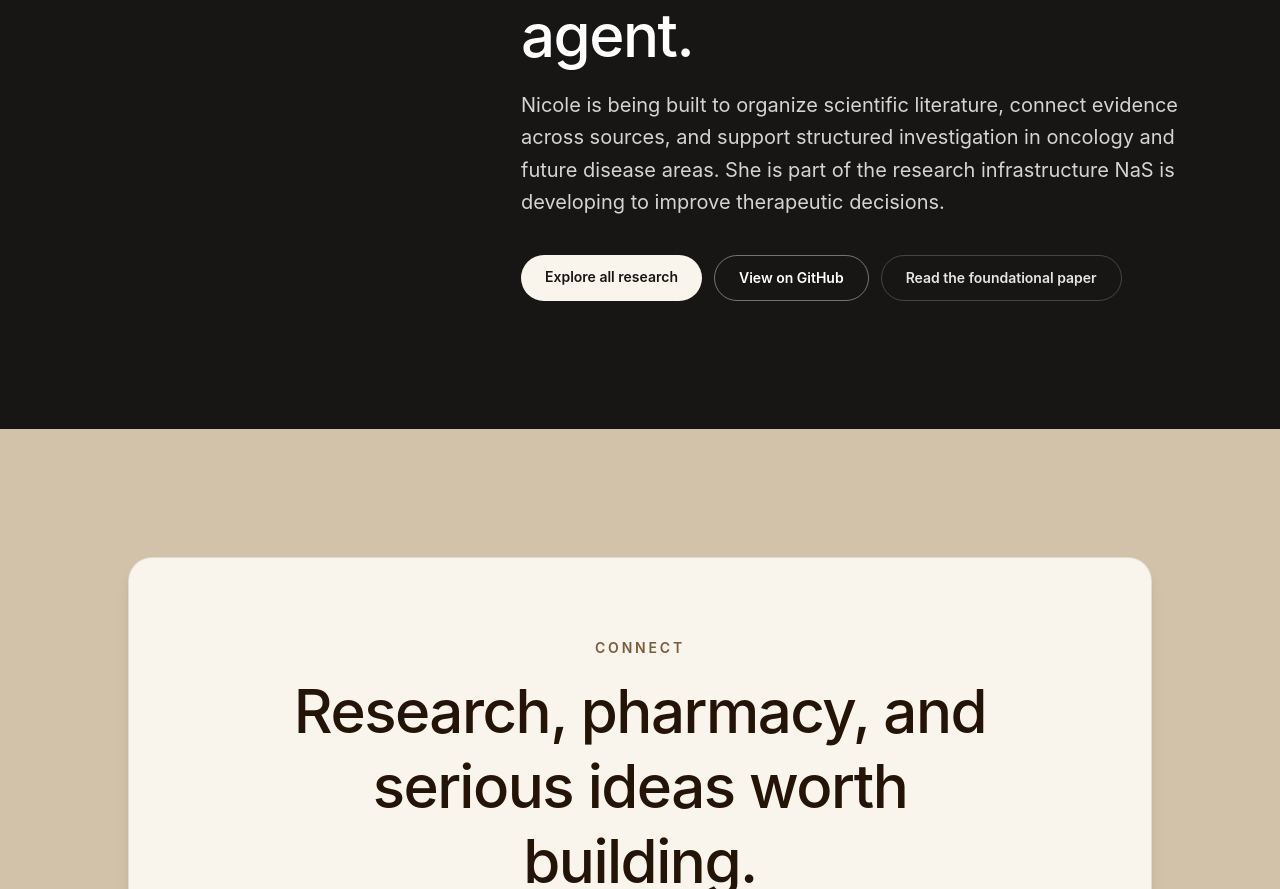
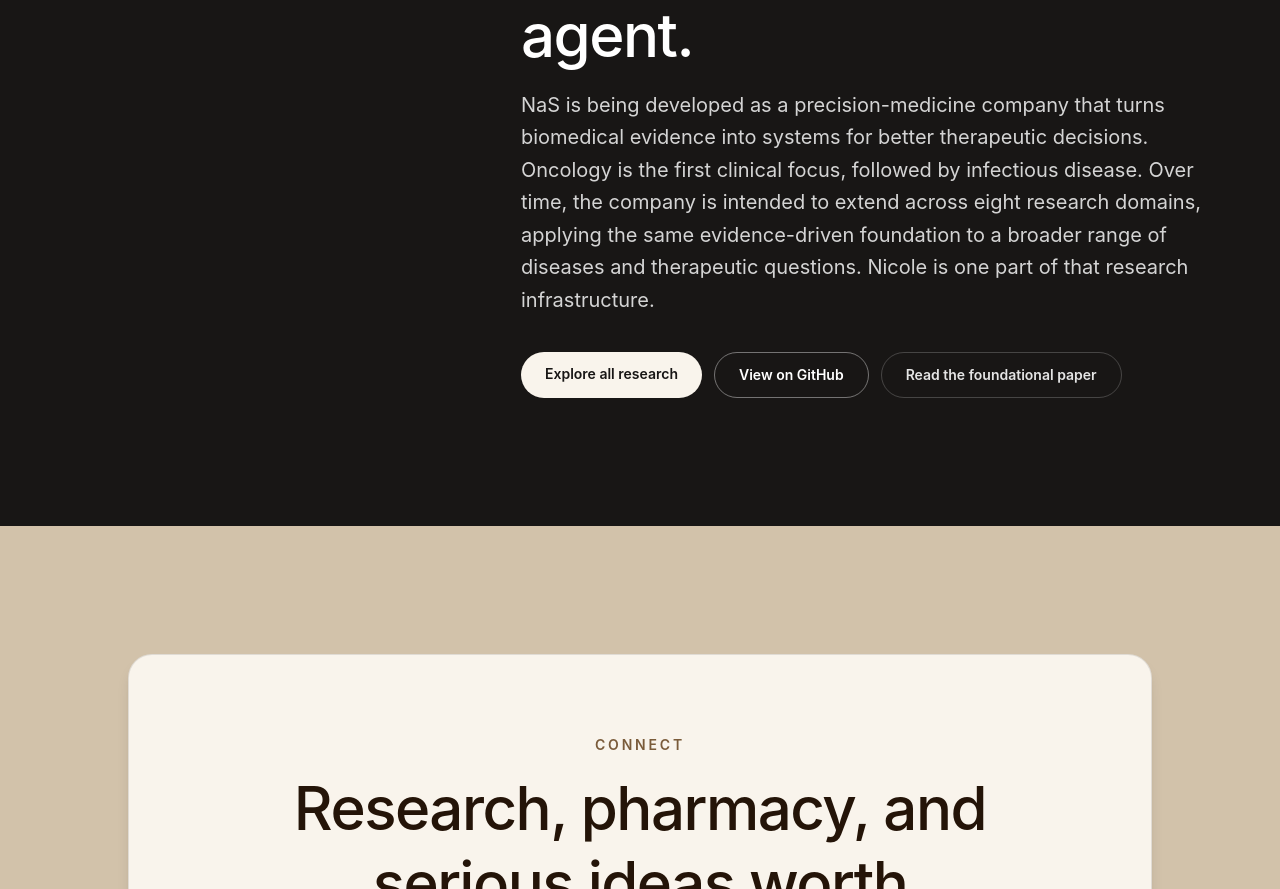
Before and after one commit to AGuyNamedDJ/Personal-Website, a Next.js app: page / in a window 1280 px wide. Shown: the part 1995-2884 px from the top of the page. Built offline with nearby package versions, Linux system fonts and the light colour scheme.

Commit message:
Expand NaS research scope copy

```diff
--- a/src/components/sections/NowSection.jsx
+++ b/src/components/sections/NowSection.jsx
@@ -14,10 +14,13 @@ export default function NowSection() {
             Meet Nicole, NaS&apos;s biomedical research agent.
           </h2>
           <p className="mt-6 max-w-3xl text-lg leading-relaxed text-neutral-300 md:text-xl">
-            Nicole is being built to organize scientific literature, connect
-            evidence across sources, and support structured investigation in
-            oncology and future disease areas. She is part of the research
-            infrastructure NaS is developing to improve therapeutic decisions.
+            NaS is being developed as a precision-medicine company that turns
+            biomedical evidence into systems for better therapeutic decisions.
+            Oncology is the first clinical focus, followed by infectious
+            disease. Over time, the company is intended to extend across eight
+            research domains, applying the same evidence-driven foundation to a
+            broader range of diseases and therapeutic questions. Nicole is one
+            part of that research infrastructure.
           </p>
 
           <div className="mt-9 flex flex-col gap-3 sm:flex-row sm:flex-wrap">
```
